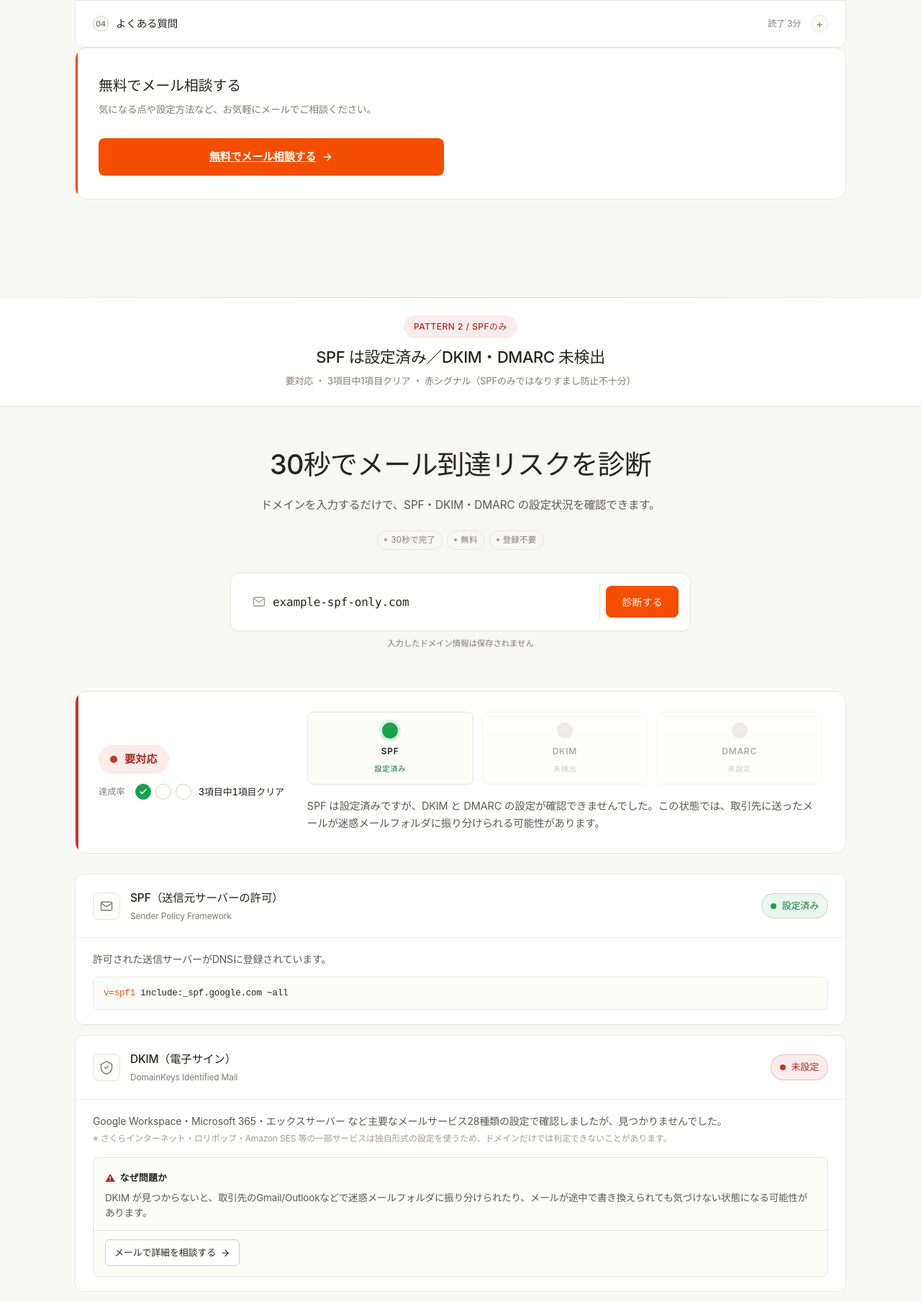
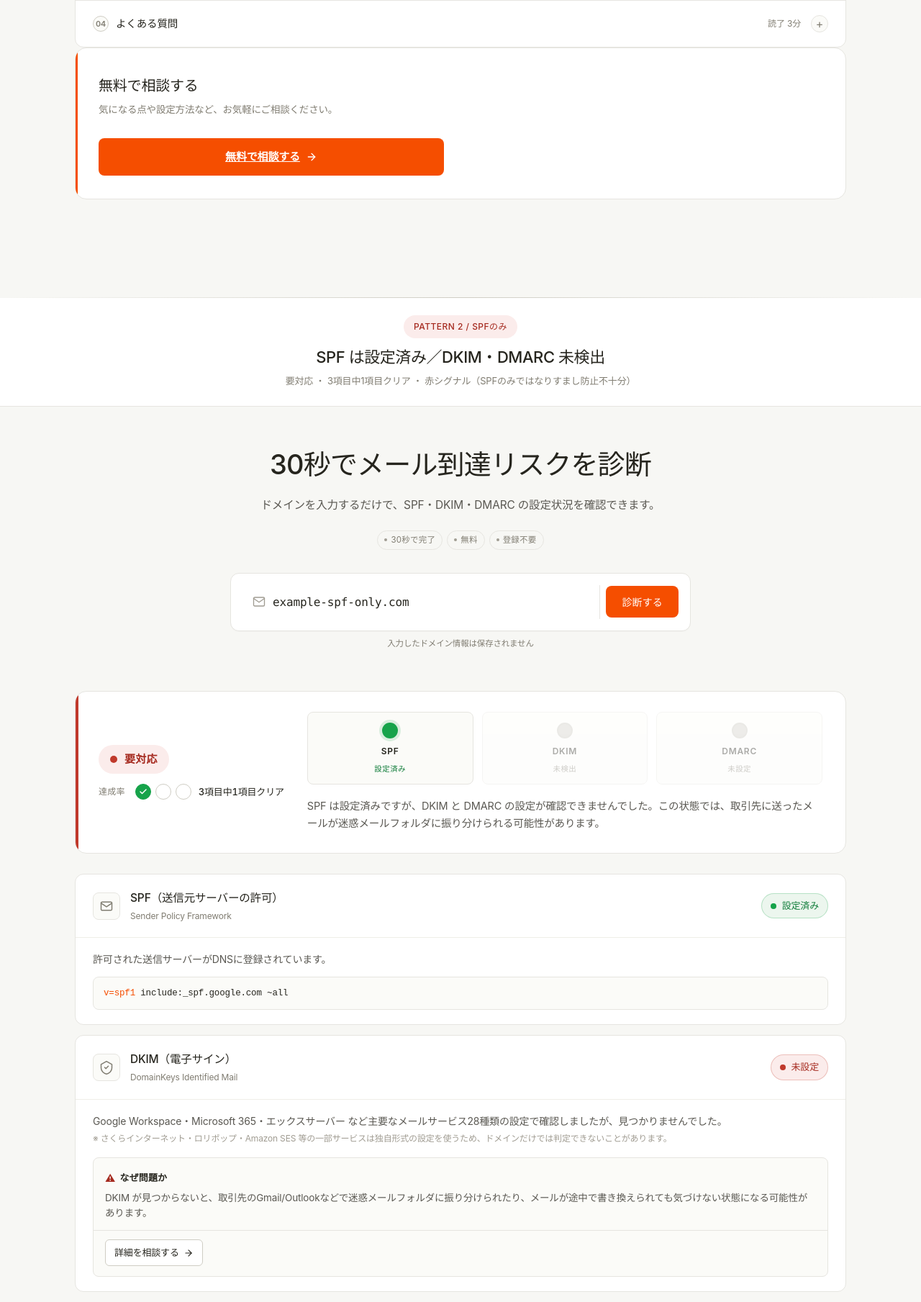
Before and after one commit to anzuuu0905/spf-checktool, a website built with Vite: page docs/design-mock/mockup-2026-05-18-v2.html in a window 1280 px wide. Shown: the part 2029-3838 px from the top of the page at 72% size. Built offline with nearby package versions, Linux system fonts and the light colour scheme.

Commit message:
fix: CTA文言を「無料で相談する」に簡略化、why-cta を Google Form 直リンク化
- メインCTA: 「無料でメール相談する」→「無料で相談する」（メール明示を削除）
- why-block サブCTA: 「メールで詳細を相談する」→「詳細を相談する」
- why-cta のリンク先: アンカー（#consult-block-top）→ Google Form 直リンク
- consult-lead 共通文: 「お気軽にメールでご相談ください」→「お気軽にご相談ください」

社長フィードバック反映：ボタン文言から「メール」連呼を削除、CTAクリックで即Google Formへ

Co-Authored-By: Claude Opus 4.7 (1M context) <noreply@anthropic.com>

```diff
--- a/docs/design-mock/mockup-2026-05-18-v2.html
+++ b/docs/design-mock/mockup-2026-05-18-v2.html
@@ -1020,11 +1020,11 @@
 
     <!-- CONSULT FORM -->
     <section class="consult-block" id="consult-p1" aria-labelledby="consult-p1-title">
-      <h3 id="consult-p1-title">無料でメール相談する</h3>
+      <h3 id="consult-p1-title">無料で相談する</h3>
       <p class="consult-lead">追加で気になることや、関連会社・取引先のチェックも一緒に対応します。お気軽にどうぞ。</p>
       <div class="consult-form">
         <a href="https://forms.gle/fBEiPFxku2cdnwtL8" target="_blank" rel="noopener" class="btn-cta">
-          無料でメール相談する
+          無料で相談する
           <svg width="16" height="16" viewBox="0 0 24 24" fill="none" stroke="currentColor" stroke-width="2" stroke-linecap="round" stroke-linejoin="round"><line x1="5" y1="12" x2="19" y2="12"/><polyline points="12 5 19 12 12 19"/></svg>
         </a>
       </div>
@@ -1090,11 +1090,11 @@
 
     <!-- CONSULT FORM (bottom) -->
     <section class="consult-block">
-      <h3>無料でメール相談する</h3>
-      <p class="consult-lead">気になる点や設定方法など、お気軽にメールでご相談ください。</p>
+      <h3>無料で相談する</h3>
+      <p class="consult-lead">気になる点や設定方法など、お気軽にご相談ください。</p>
       <div class="consult-form">
         <a href="https://forms.gle/fBEiPFxku2cdnwtL8" target="_blank" rel="noopener" class="btn-cta">
-          無料でメール相談する
+          無料で相談する
           <svg width="16" height="16" viewBox="0 0 24 24" fill="none" stroke="currentColor" stroke-width="2" stroke-linecap="round" stroke-linejoin="round"><line x1="5" y1="12" x2="19" y2="12"/><polyline points="12 5 19 12 12 19"/></svg>
         </a>
       </div>
@@ -1220,8 +1220,8 @@
             <p class="why-title"><span class="mark">⚠</span> なぜ問題か</p>
             <p class="why-body">DKIM が見つからないと、取引先のGmail/Outlookなどで迷惑メールフォルダに振り分けられたり、メールが途中で書き換えられても気づけない状態になる可能性があります。</p>
             <div class="why-divider"></div>
-            <a href="#consult-p2" class="why-cta">
-              メールで詳細を相談する
+            <a href="https://forms.gle/fBEiPFxku2cdnwtL8" target="_blank" rel="noopener" class="why-cta">
+              詳細を相談する
               <svg width="14" height="14" viewBox="0 0 24 24" fill="none" stroke="currentColor" stroke-width="2" stroke-linecap="round" stroke-linejoin="round"><line x1="5" y1="12" x2="19" y2="12"/><polyline points="12 5 19 12 12 19"/></svg>
             </a>
           </div>
@@ -1247,8 +1247,8 @@
             <p class="why-title"><span class="mark">⚠</span> なぜ問題か</p>
             <p class="why-body">現在の設定では、なりすましメールが取引先に届いてしまう可能性があります。あとから問題があったか確認するレポートも受け取れません。</p>
             <div class="why-divider"></div>
-            <a href="#consult-p2" class="why-cta">
-              メールで詳細を相談する
+            <a href="https://forms.gle/fBEiPFxku2cdnwtL8" target="_blank" rel="noopener" class="why-cta">
+              詳細を相談する
               <svg width="14" height="14" viewBox="0 0 24 24" fill="none" stroke="currentColor" stroke-width="2" stroke-linecap="round" stroke-linejoin="round"><line x1="5" y1="12" x2="19" y2="12"/><polyline points="12 5 19 12 12 19"/></svg>
             </a>
           </div>
@@ -1258,11 +1258,11 @@
 
     <!-- CONSULT FORM -->
     <section class="consult-block" id="consult-p2" aria-labelledby="consult-p2-title">
-      <h3 id="consult-p2-title">無料でメール相談する</h3>
+      <h3 id="consult-p2-title">無料で相談する</h3>
       <p class="consult-lead">DKIM・DMARC の追加設定方法、御社の利用サービス（Google Workspace / Microsoft 365 など）に応じた手順をメールでご案内します。</p>
       <div class="consult-form">
         <a href="https://forms.gle/fBEiPFxku2cdnwtL8" target="_blank" rel="noopener" class="btn-cta">
-          無料でメール相談する
+          無料で相談する
           <svg width="16" height="16" viewBox="0 0 24 24" fill="none" stroke="currentColor" stroke-width="2" stroke-linecap="round" stroke-linejoin="round"><line x1="5" y1="12" x2="19" y2="12"/><polyline points="12 5 19 12 12 19"/></svg>
         </a>
       </div>
@@ -1329,11 +1329,11 @@
 
     <!-- CONSULT FORM (bottom) -->
     <section class="consult-block">
-      <h3>無料でメール相談する</h3>
-      <p class="consult-lead">気になる点や設定方法など、お気軽にメールでご相談ください。</p>
+      <h3>無料で相談する</h3>
+      <p class="consult-lead">気になる点や設定方法など、お気軽にご相談ください。</p>
       <div class="consult-form">
         <a href="https://forms.gle/fBEiPFxku2cdnwtL8" target="_blank" rel="noopener" class="btn-cta">
-          無料でメール相談する
+          無料で相談する
           <svg width="16" height="16" viewBox="0 0 24 24" fill="none" stroke="currentColor" stroke-width="2" stroke-linecap="round" stroke-linejoin="round"><line x1="5" y1="12" x2="19" y2="12"/><polyline points="12 5 19 12 12 19"/></svg>
         </a>
       </div>
@@ -1474,8 +1474,8 @@
             <p class="why-title"><span class="mark">⚠</span> なぜ問題か</p>
             <p class="why-body">SPF と DKIM の判定結果をまとめて運用するルールがまだ無く、なりすましメールが届いた場合の対処が決まっていません。</p>
             <div class="why-divider"></div>
-            <a href="#consult-p3" class="why-cta">
-              メールで詳細を相談する
+            <a href="https://forms.gle/fBEiPFxku2cdnwtL8" target="_blank" rel="noopener" class="why-cta">
+              詳細を相談する
               <svg width="14" height="14" viewBox="0 0 24 24" fill="none" stroke="currentColor" stroke-width="2" stroke-linecap="round" stroke-linejoin="round"><line x1="5" y1="12" x2="19" y2="12"/><polyline points="12 5 19 12 12 19"/></svg>
             </a>
           </div>
@@ -1485,11 +1485,11 @@
 
     <!-- CONSULT FORM -->
     <section class="consult-block" id="consult-p3" aria-labelledby="consult-p3-title">
-      <h3 id="consult-p3-title">無料でメール相談する</h3>
+      <h3 id="consult-p3-title">無料で相談する</h3>
       <p class="consult-lead">DMARC を追加で設定するには、最初は監視モードから始めれば配信に影響はありません。具体的な手順はメールでご案内します。</p>
       <div class="consult-form">
         <a href="https://forms.gle/fBEiPFxku2cdnwtL8" target="_blank" rel="noopener" class="btn-cta">
-          無料でメール相談する
+          無料で相談する
           <svg width="16" height="16" viewBox="0 0 24 24" fill="none" stroke="currentColor" stroke-width="2" stroke-linecap="round" stroke-linejoin="round"><line x1="5" y1="12" x2="19" y2="12"/><polyline points="12 5 19 12 12 19"/></svg>
         </a>
       </div>
@@ -1549,11 +1549,11 @@
 
     <!-- CONSULT FORM (bottom) -->
     <section class="consult-block">
-      <h3>無料でメール相談する</h3>
-      <p class="consult-lead">気になる点や設定方法など、お気軽にメールでご相談ください。</p>
+      <h3>無料で相談する</h3>
+      <p class="consult-lead">気になる点や設定方法など、お気軽にご相談ください。</p>
       <div class="consult-form">
         <a href="https://forms.gle/fBEiPFxku2cdnwtL8" target="_blank" rel="noopener" class="btn-cta">
-          無料でメール相談する
+          無料で相談する
           <svg width="16" height="16" viewBox="0 0 24 24" fill="none" stroke="currentColor" stroke-width="2" stroke-linecap="round" stroke-linejoin="round"><line x1="5" y1="12" x2="19" y2="12"/><polyline points="12 5 19 12 12 19"/></svg>
         </a>
       </div>
@@ -1656,8 +1656,8 @@
             <p class="why-title"><span class="mark">⚠</span> なぜ問題か</p>
             <p class="why-body">SPF が無いと、御社の正規のメールサーバーかどうか判別できず、第三者が御社の名前でメールを送ることができてしまいます。</p>
             <div class="why-divider"></div>
-            <a href="#consult-p4" class="why-cta">
-              メールで詳細を相談する
+            <a href="https://forms.gle/fBEiPFxku2cdnwtL8" target="_blank" rel="noopener" class="why-cta">
+              詳細を相談する
               <svg width="14" height="14" viewBox="0 0 24 24" fill="none" stroke="currentColor" stroke-width="2" stroke-linecap="round" stroke-linejoin="round"><line x1="5" y1="12" x2="19" y2="12"/><polyline points="12 5 19 12 12 19"/></svg>
             </a>
           </div>
@@ -1683,8 +1683,8 @@
             <p class="why-title"><span class="mark">⚠</span> なぜ問題か</p>
             <p class="why-body">DKIM が見つからないと、取引先のGmail/Outlookなどで迷惑メールフォルダに振り分けられたり、メールが途中で書き換えられても気づけない状態になる可能性があります。</p>
             <div class="why-divider"></div>
-            <a href="#consult-p4" class="why-cta">
-              メールで詳細を相談する
+            <a href="https://forms.gle/fBEiPFxku2cdnwtL8" target="_blank" rel="noopener" class="why-cta">
+              詳細を相談する
               <svg width="14" height="14" viewBox="0 0 24 24" fill="none" stroke="currentColor" stroke-width="2" stroke-linecap="round" stroke-linejoin="round"><line x1="5" y1="12" x2="19" y2="12"/><polyline points="12 5 19 12 12 19"/></svg>
             </a>
           </div>
@@ -1710,8 +1710,8 @@
             <p class="why-title"><span class="mark">⚠</span> なぜ問題か</p>
             <p class="why-body">現在の設定では、なりすましメールが取引先に届いてしまう可能性があります。被害検知レポートも受け取れません。</p>
             <div class="why-divider"></div>
-            <a href="#consult-p4" class="why-cta">
-              メールで詳細を相談する
+            <a href="https://forms.gle/fBEiPFxku2cdnwtL8" target="_blank" rel="noopener" class="why-cta">
+              詳細を相談する
               <svg width="14" height="14" viewBox="0 0 24 24" fill="none" stroke="currentColor" stroke-width="2" stroke-linecap="round" stroke-linejoin="round"><line x1="5" y1="12" x2="19" y2="12"/><polyline points="12 5 19 12 12 19"/></svg>
             </a>
           </div>
@@ -1721,11 +1721,11 @@
 
     <!-- CONSULT FORM -->
     <section class="consult-block" id="consult-p4" aria-labelledby="consult-p4-title">
-      <h3 id="consult-p4-title">無料でメール相談する</h3>
+      <h3 id="consult-p4-title">無料で相談する</h3>
       <p class="consult-lead">3項目すべて新規設定が必要です。御社の利用サービスに応じた具体的な手順をメールでご案内します。</p>
       <div class="consult-form">
         <a href="https://forms.gle/fBEiPFxku2cdnwtL8" target="_blank" rel="noopener" class="btn-cta">
-          無料でメール相談する
+          無料で相談する
           <svg width="16" height="16" viewBox="0 0 24 24" fill="none" stroke="currentColor" stroke-width="2" stroke-linecap="round" stroke-linejoin="round"><line x1="5" y1="12" x2="19" y2="12"/><polyline points="12 5 19 12 12 19"/></svg>
         </a>
       </div>
@@ -1790,11 +1790,11 @@
 
     <!-- CONSULT FORM (bottom) -->
     <section class="consult-block">
-      <h3>無料でメール相談する</h3>
-      <p class="consult-lead">気になる点や設定方法など、お気軽にメールでご相談ください。</p>
+      <h3>無料で相談する</h3>
+      <p class="consult-lead">気になる点や設定方法など、お気軽にご相談ください。</p>
       <div class="consult-form">
         <a href="https://forms.gle/fBEiPFxku2cdnwtL8" target="_blank" rel="noopener" class="btn-cta">
-          無料でメール相談する
+          無料で相談する
           <svg width="16" height="16" viewBox="0 0 24 24" fill="none" stroke="currentColor" stroke-width="2" stroke-linecap="round" stroke-linejoin="round"><line x1="5" y1="12" x2="19" y2="12"/><polyline points="12 5 19 12 12 19"/></svg>
         </a>
       </div>
--- a/src/formatters/beginner-formatter.js
+++ b/src/formatters/beginner-formatter.js
@@ -106,7 +106,7 @@ export function getSummaryMessage(results) {
       message: '3項目すべて設定済みです。',
       detail: 'SPF・DKIM・DMARC のすべてが適切に設定されています。',
       needsConsultation: false,
-      consultationMessage: '無料でメール相談する'
+      consultationMessage: '無料で相談する'
     };
   }
 
@@ -115,6 +115,6 @@ export function getSummaryMessage(results) {
     message: `${notConfigured.join('、')}の設定が確認できませんでした。`,
     detail: '取引先に送ったメールが迷惑メールフォルダに振り分けられる可能性があります。',
     needsConsultation: true,
-    consultationMessage: '無料でメール相談する'
+    consultationMessage: '無料で相談する'
   };
 }
--- a/src/main.js
+++ b/src/main.js
@@ -379,7 +379,7 @@ function updateConsultTopLead(pattern) {
       lead.textContent = '3項目すべて新規設定が必要です。御社の利用サービスに応じた具体的な手順をメールでご案内します。';
       break;
     default:
-      lead.textContent = '気になる点や設定方法など、お気軽にメールでご相談ください。';
+      lead.textContent = '気になる点や設定方法など、お気軽にご相談ください。';
   }
 }
 
--- a/src/style.css
+++ b/src/style.css
@@ -542,7 +542,7 @@ body {
 .why-block .why-cta:hover svg { transform: translateX(2px); }
 
 /* ==========================================================
-   Consult block (CTA — 無料でメール相談する)
+   Consult block (CTA — 無料で相談する)
    ========================================================== */
 .consult-block {
   background: var(--surface);
```
Also changed, not shown: index.html (+12 -12 lines), src/index.html (+12 -12 lines).
